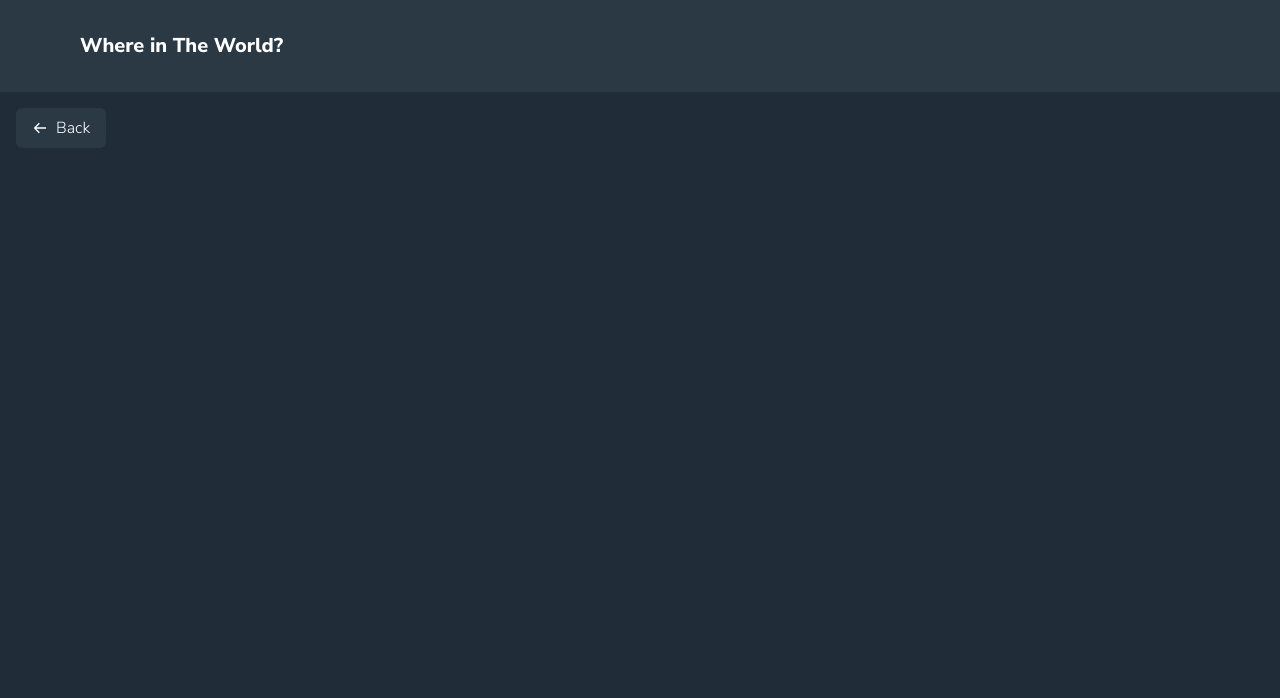
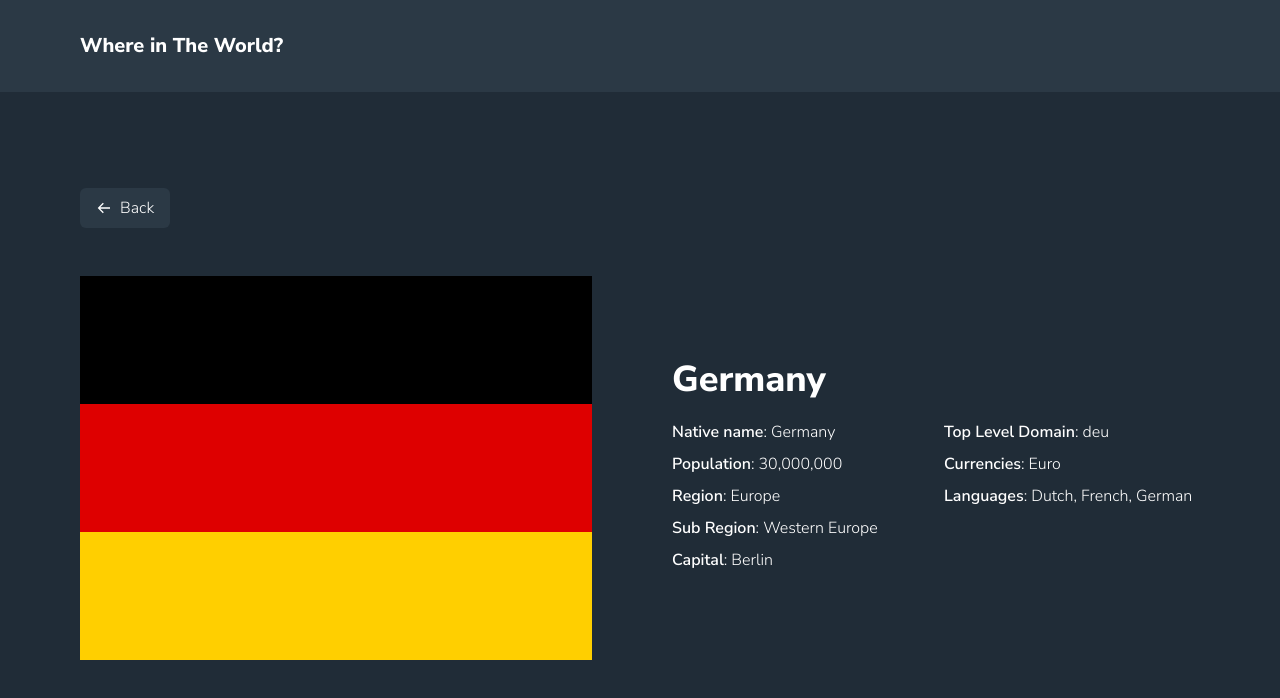
Before and after one commit to ahmadbilalse/countries-app, a Next.js app: page /1 in a window 1280 px wide. Shown: the top 698 px of the page. Built offline with nearby package versions, Linux system fonts and the light colour scheme.

Commit message:
static: country detail page

```diff
--- a/components/Country.tsx
+++ b/components/Country.tsx
@@ -2,13 +2,10 @@ import React from "react";
 import Image from "next/image";
 import Link from "next/link";
 import { Country } from "./Countries";
+import { numberWithCommas } from "../utils/stringFormat";
 
 export default function Card(props: any) {
   const country: Country = props.country;
-
-  const numberWithCommas = (x: number) => {
-    return x.toString().replace(/\B(?=(\d{3})+(?!\d))/g, ",");
-  };
 
   return (
     <div className="rounded-xl dark:bg-primary overflow-hidden">
--- a/pages/[country].tsx
+++ b/pages/[country].tsx
@@ -2,20 +2,61 @@ import React from "react";
 import { useRouter } from "next/router";
 import PageContainer from "../components/PageContainer";
 import { BiArrowBack } from "react-icons/bi";
+import Image from "next/image";
+import { numberWithCommas } from "../utils/stringFormat";
 
 export default function CountryPage() {
   const router = useRouter();
 
   const handleBack = () => {
     router.back();
-  }
+  };
+
+  const detailItem = (title: string, content: string) => {
+    return (
+      <p>
+        <span className="font-semibold">{title}</span>: {content}
+      </p>
+    );
+  };
 
   return (
     <PageContainer>
-      <div className="p-4">
-        <button className="px-4 py-2 flex items-center dark:bg-primary rounded-md" onClick={handleBack}>
+      <div className="p-8 md:p-20">
+        <button
+          className="px-4 py-2 my-4 flex items-center dark:bg-primary rounded-md"
+          onClick={handleBack}
+        >
           <BiArrowBack className="mr-2" /> Back
         </button>
+        <div className="grid gap-8 sm:grid-cols-2 sm:items-center sm:gap-16">
+          <div className="relative h-auto max-w-lg my-8">
+            <Image
+              src="/germany.png"
+              width={1200}
+              height={900}
+              layout="responsive"
+              alt="flag"
+            />
+          </div>
+          <div className="grid grid-flow-row items-start gap-4 leading-loose lg:grid-cols-2 lg:grid-rows-auto-2">
+            <p className="text-xl font-bold lg:col-span-2 md:text-2xl lg:text-4xl">
+              Germany
+            </p>
+            <div>
+              {detailItem("Native name", "Germany")}
+              {detailItem("Population", numberWithCommas(30000000))}
+              {detailItem("Region", "Europe")}
+              {detailItem("Sub Region", "Western Europe")}
+              {detailItem("Capital", "Berlin")}
+            </div>
+            <div>
+              {detailItem("Top Level Domain", "deu")}
+              {detailItem("Currencies", "Euro")}
+              {detailItem("Languages", "Dutch, French, German")}
+            </div>
+          </div>
+        </div>
       </div>
     </PageContainer>
   );
--- a/tailwind.config.js
+++ b/tailwind.config.js
@@ -21,6 +21,9 @@ module.exports = {
         'fill-40': 'repeat(auto-fill, minmax(10rem, 1fr))',
         'fill-60': 'repeat(auto-fill, minmax(15rem, 1fr))',
       },
+      gridTemplateRows: {
+       'auto-2': 'repeat(2, auto)',
+      }
     },
   },
   variants: {
--- /dev/null
+++ b/utils/stringFormat.ts
@@ -0,0 +1,3 @@
+export const numberWithCommas = (x: number) => {
+  return x.toString().replace(/\B(?=(\d{3})+(?!\d))/g, ",");
+};
```
